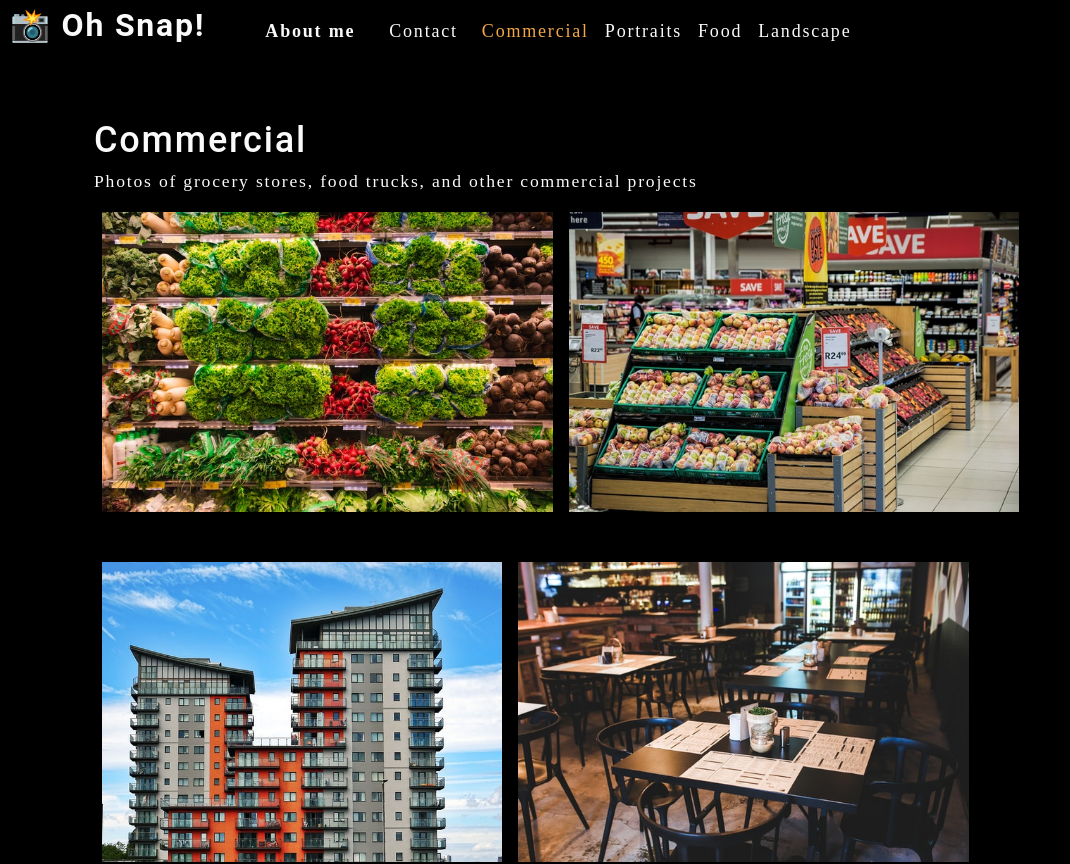
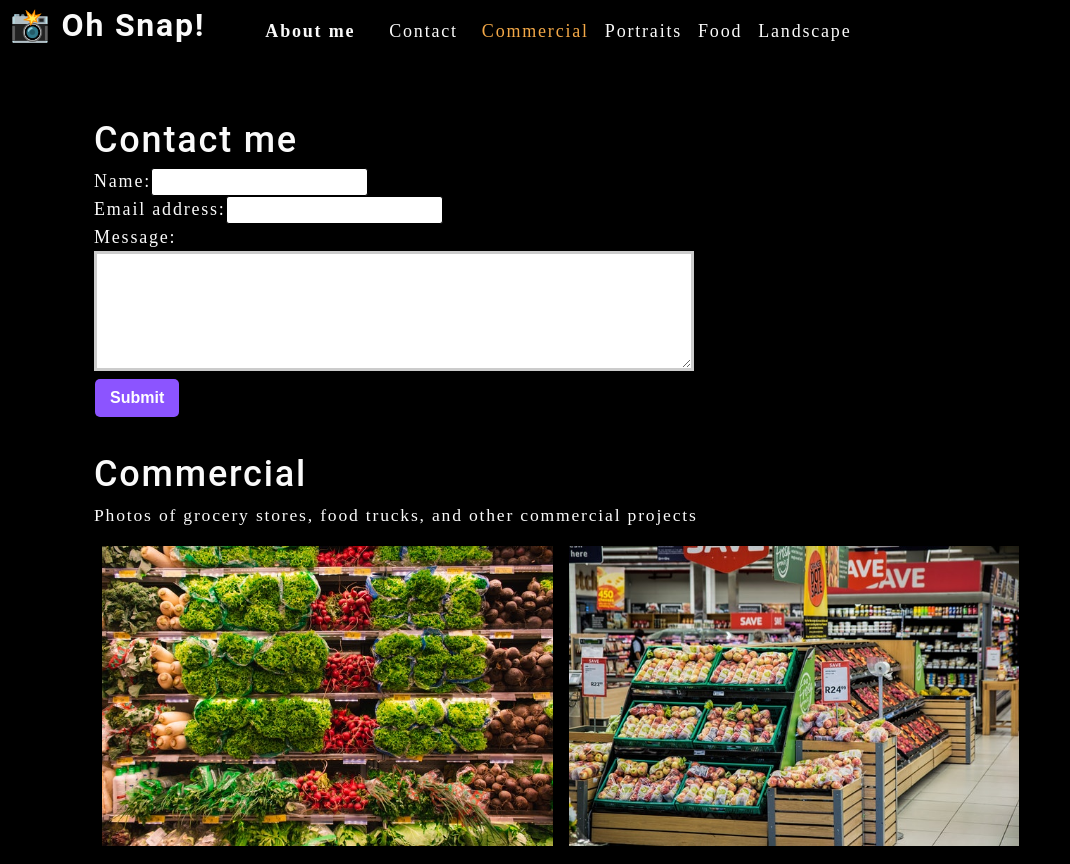
Before and after one commit to bmkersey/photo-port, a React (Create React App) app: page / in a window 1280 px wide. Shown: the top 864 px of the page, without its empty margins (0-1070 px from the left). Built offline with nearby package versions, Linux system fonts and the light colour scheme.

Commit message:
added state to form as well as handle change and submit functions

```diff
--- a/src/App.js
+++ b/src/App.js
@@ -4,7 +4,7 @@
 import About from './components/About'
 import Nav from './components/Nav'
 import Gallery from './components/Gallery'
-// import categories from './assets/data/categories.json'
+import ContactForm from "./components/Contact";
 
 function App() {
   const categories = [
@@ -23,6 +23,7 @@
     <div>
       <Nav categories={categories} setCurrentCategory={setCurrentCategory} currentCategory={currentCategory} />
       <main>
+        <ContactForm />
         <Gallery currentCategory={currentCategory}/>
         <About />
       </main>
--- a/src/components/Contact.js
+++ b/src/components/Contact.js
@@ -1,23 +1,33 @@
-
+import { useState } from "react";
 
 
 
 const ContactForm = (props) => {
+  const [formState, setFormState] = useState({ name: '', email: '', message: '' });
+  const { name, email, message } = formState;
+  function handleChange(e) {
+    setFormState({...formState, [e.target.name]: e.target.value })
+  }
+  function handleSubmit(e) {
+    e.preventDefault();
+    console.log(formState);
+  }
+
   return (
     <section>
       <h1>Contact me</h1>
-      <form id="contact-form">
+      <form id="contact-form" onSubmit={handleSubmit}>
         <div>
           <label htmlFor="name">Name:</label>
-          <input type="text" name="name" />
+          <input type="text" name="name" defaultValue={name} onChange={handleChange}/>
         </div>
         <div>
           <label htmlFor="email">Email address:</label>
-          <input type="email" name="email" />
+          <input type="email" name="email" defaultValue={email} onChange={handleChange}/>
         </div>
         <div>
           <label htmlFor="message">Message:</label>
-          <textarea name="message" rows="5"  />
+          <textarea name="message" rows="5" defaultValue={message} onChange={handleChange}/>
         </div>
         <button type="submit">Submit</button>
       </form>
```
